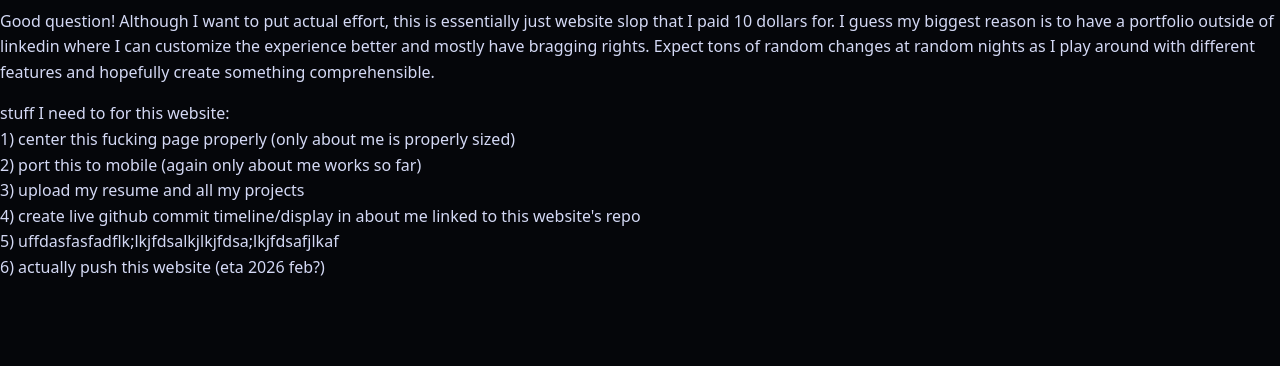
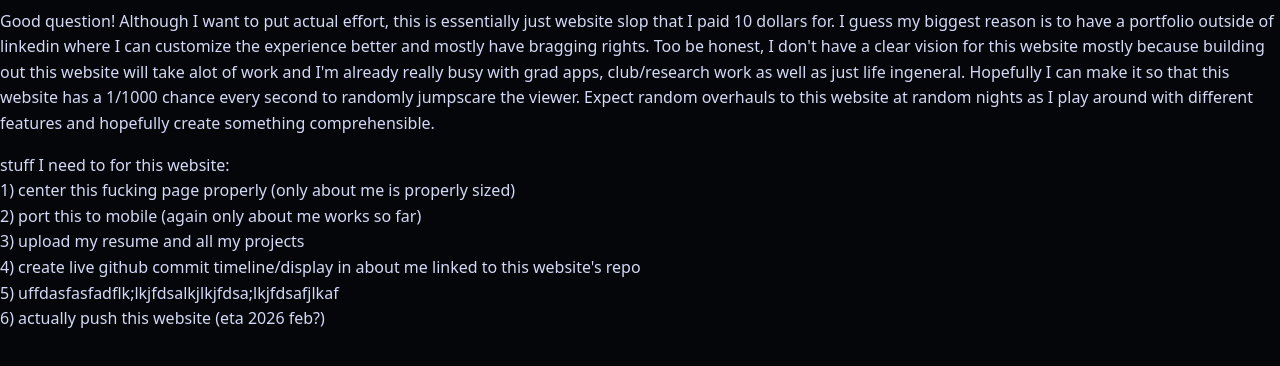
Before and after one commit to nappham/website, a plain HTML site: page blog.html in a window 1280 px wide. Shown: the part 176-542 px from the top of the page. Drawn offline with Linux system fonts and the light colour scheme.

Commit message:
blog updated

```diff
--- a/blog.html
+++ b/blog.html
@@ -19,8 +19,7 @@
 <h1>Why did I make a website</h1>
 
 <p>
-Good question! Although I want to put actual effort, this is essentially just website slop that I paid 10 dollars for. I guess my biggest reason is to have a portfolio outside of linkedin where I can customize the experience better and mostly have bragging rights.
-Expect tons of random changes at random nights as I play around with different features and hopefully create something comprehensible.
+Good question! Although I want to put actual effort, this is essentially just website slop that I paid 10 dollars for. I guess my biggest reason is to have a portfolio outside of linkedin where I can customize the experience better and mostly have bragging rights. Too be honest, I don't have a clear vision for this website mostly because building out this website will take alot of work and I'm already really busy with grad apps, club/research work as well as just life ingeneral. Hopefully I can make it so that this website has a 1/1000 chance every second to randomly jumpscare the viewer. Expect random overhauls to this website at random nights as I play around with different features and hopefully create something comprehensible.
 </p>
 
 <p>
```
